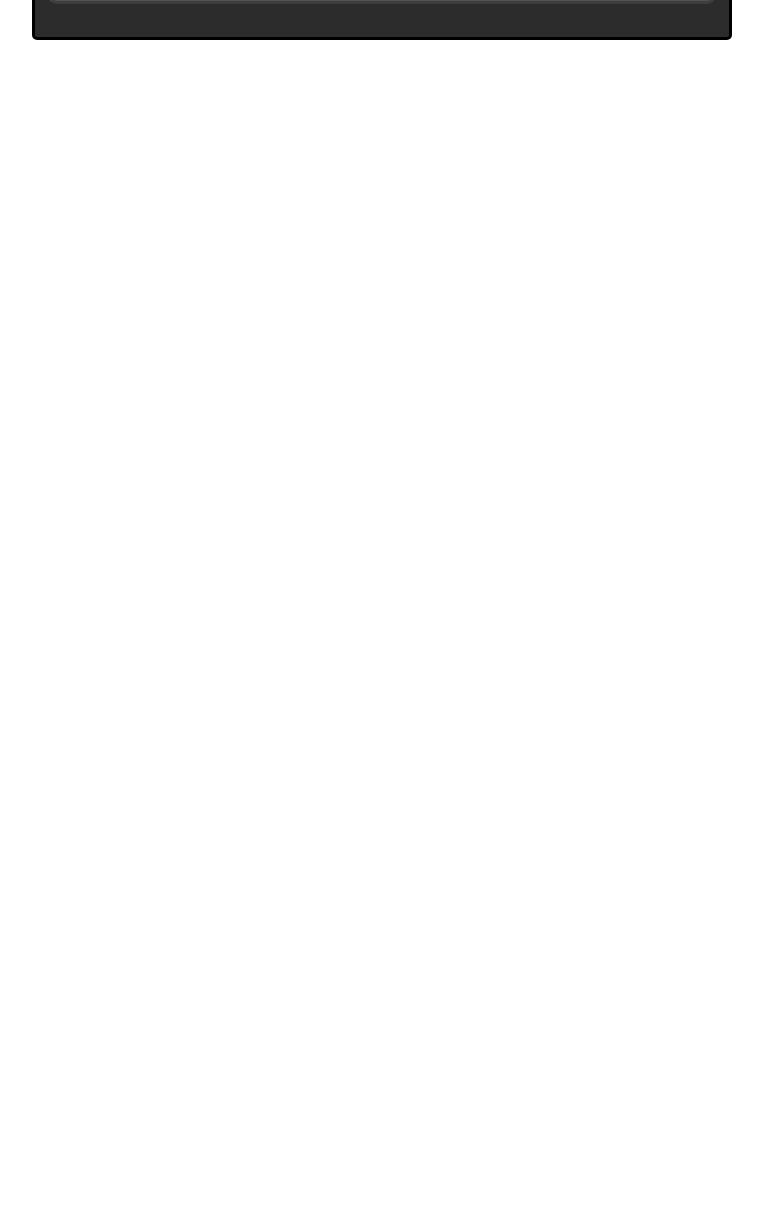
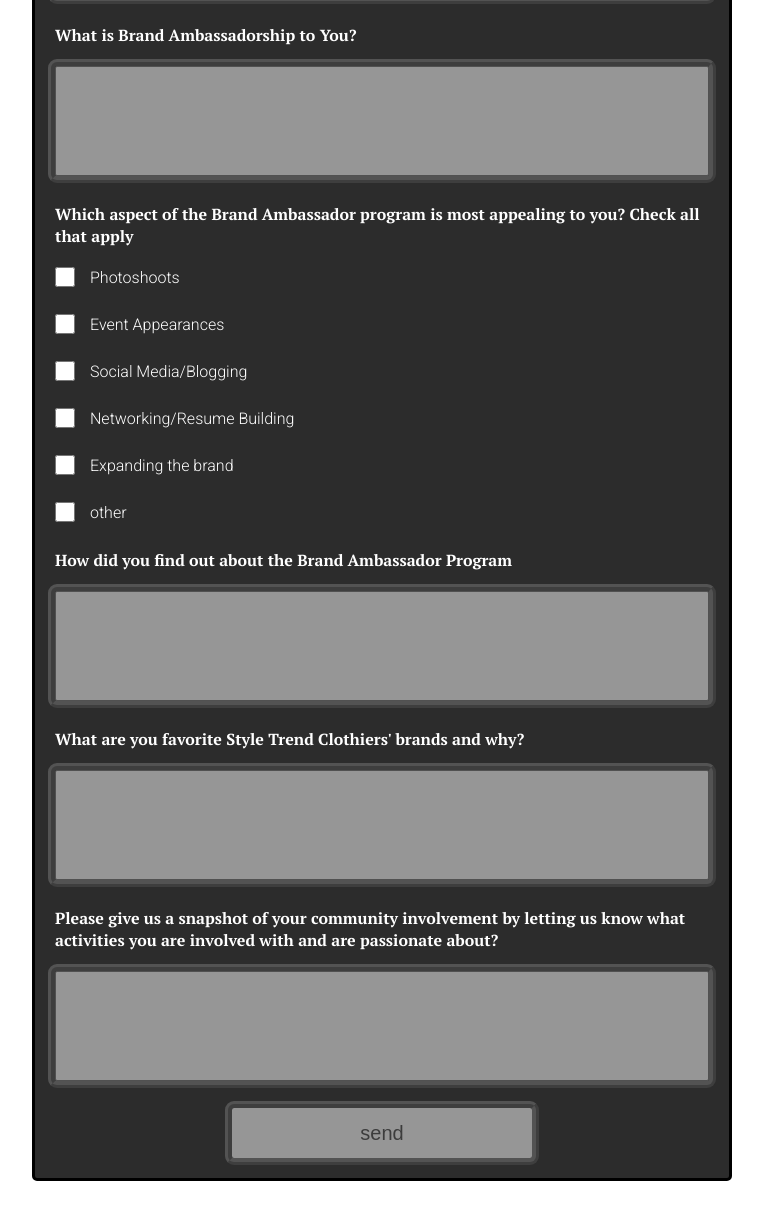
Before and after one commit to sanyaswb/homework_03_form, a plain HTML site: page index.html in a window 1280 px wide. Shown: the part 500-1720 px from the top of the page, without its empty margins (258-1021 px from the left). Before the commit the page ends 800 px from the top, so only its background shows below. Drawn offline with Linux system fonts and the light colour scheme.

Commit message:
finished form markup

```diff
--- a/index.html
+++ b/index.html
@@ -10,7 +10,7 @@
 </head>
 <body>
 	<main class="main">
-		<form action="#" class="form">
+		<form action="#" method="post" class="form" id="form">
 
 			<span class="form__description">Name:</span>
 
@@ -75,6 +75,83 @@
 				</label>
 			</div>
 
+			<span class="form__description">What is Brand Ambassadorship to You?</span>
+
+			<div class="form__row form__row_textarea">
+				<label class="form__block">
+					<textarea class="form__input form__input_textarea" name="feedback_aboutAmbassadorship"></textarea>
+				</label>
+			</div>
+
+			<span class="form__description">Which aspect of the Brand Ambassador program is most appealing to you? Check all that apply</span>
+
+			<div class="form__row form__row_checkbox">
+				<label class="form__block">
+					<input type="checkbox" name="aspect_photoshoot">
+					<span class="form__input-description">Photoshoots</span>
+				</label>
+			</div>
+
+			<div class="form__row form__row_checkbox">
+				<label class="form__block">
+					<input type="checkbox" name="aspect_event">
+					<span class="form__input-description">Event Appearances</span>
+				</label>
+			</div>
+
+			<div class="form__row form__row_checkbox">
+				<label class="form__block">
+					<input type="checkbox" name="aspect_media">
+					<span class="form__input-description">Social Media/Blogging</span>
+				</label>
+			</div>
+
+			<div class="form__row form__row_checkbox">
+				<label class="form__block">
+					<input type="checkbox" name="aspect_resume">
+					<span class="form__input-description">Networking/Resume Building</span>
+				</label>
+			</div>
+
+			<div class="form__row form__row_checkbox">
+				<label class="form__block">
+					<input type="checkbox" name="aspect_brand">
+					<span class="form__input-description">Expanding the brand</span>
+				</label>
+			</div>
+
+			<div class="form__row form__row_checkbox">
+				<label class="form__block">
+					<input type="checkbox" name="aspect_other">
+					<span class="form__input-description">other</span>
+				</label>
+			</div>
+
+			<span class="form__description">How did you find out about the Brand Ambassador Program</span>
+
+			<div class="form__row form__row_textarea">
+				<label class="form__block">
+					<textarea class="form__input form__input_textarea" name="feedback_programInformation"></textarea>
+				</label>
+			</div>
+
+			<span class="form__description">What are you favorite Style Trend Clothiers' brands and why?</span>
+
+			<div class="form__row form__row_textarea">
+				<label class="form__block">
+					<textarea class="form__input form__input_textarea" name="feedback_favoriteStyle"></textarea>
+				</label>
+			</div>
+
+			<span class="form__description">Please give us a snapshot of your community involvement by letting us know what activities you are involved with and are passionate about?</span>
+
+			<div class="form__row form__row_textarea">
+				<label class="form__block">
+					<textarea class="form__input form__input_textarea" name="feedback_snapshot"></textarea>
+				</label>
+			</div>
+
+			<input type="submit" class="form__submit" value="Send" id="submit">
 		</form>
 	</main>
 </body>
--- a/styles.css
+++ b/styles.css
@@ -1,9 +1,13 @@
-@import url('https://fonts.googleapis.com/css2?family=Roboto:ital@1&display=swap');
+@import url('https://fonts.googleapis.com/css2?family=Roboto:wght@300&display=swap');
 @import url('https://fonts.googleapis.com/css2?family=PT+Serif:wght@700&display=swap');
 
 * {
 	margin: 0;
 	box-sizing: border-box;
+	user-select: none;
+	-moz-user-select: none;
+	-webkit-user-select: none;
+	-ms-user-select: none;
 }
 
 .main {
@@ -12,7 +16,7 @@
 	max-width: 1920px;
 	width: 100%;
 	min-height: 100vh;
-	padding: 40px 40px 0 40px;
+	padding: 40px;
 }
 
 .form {
@@ -70,9 +74,28 @@
 	width: calc(50% - 20px);
 }
 
+.form__row_textarea .form__block {
+	width: 100%;
+}
+
+.form__row_checkbox .form__block {
+	display: flex;
+	flex-direction: row;
+	align-items: center;
+}
+
+.form__row_checkbox .form__block:not(:last-child) {
+	margin-bottom: 27px;
+}
+
+.form__row_checkbox .form__block input {
+	width: 20px;
+	height: 20px;
+}
+
 .form__block {
 	display: flex;
-	justify-content: flex-end;
+	/*justify-content: flex-end;*/
 	flex-direction: column;
 }
 
@@ -86,3 +109,44 @@
 	opacity: 0.5;
   outline: 7px ridge rgba(200, 200, 200, 0.5);
 }
+
+.form__input_textarea {
+	height: 110px;
+	padding: 20px;
+	resize: none;
+}
+
+.form__input-description {
+	font-family: "Roboto", sans-serif;
+	font-weight: 300;
+	font-size: 16px;
+	color: white;
+	margin-left: 15px;
+}
+
+.form__submit {
+	width: 300px;
+	height: 50px;
+	padding: 10px;
+	border-radius: 2px;
+	outline: 7px ridge rgba(200, 200, 200, 0.5);
+	margin: 0 auto 7px auto;
+	background: white;
+	opacity: .5;
+	border: none;
+	cursor: pointer;
+	font-size: 20px;
+	color: rgba(0, 0, 0, .7);
+	text-transform: lowercase;
+	transition: all 0.2s ease-in-out;
+}
+
+.form__submit:hover {
+	color: rgba(0, 0, 0, .9);
+	opacity: .6;
+}
+
+.form__submit:active {
+	color: rgba(0, 0, 0, 1);
+	opacity: .7;
+}
```
